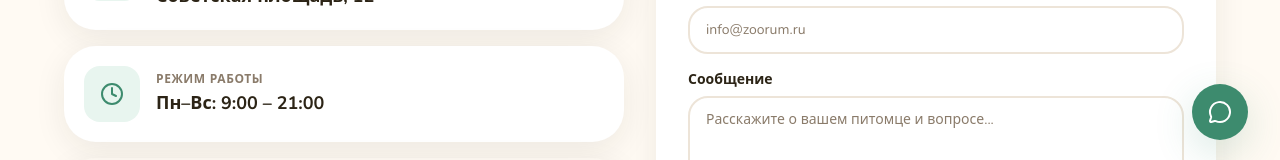
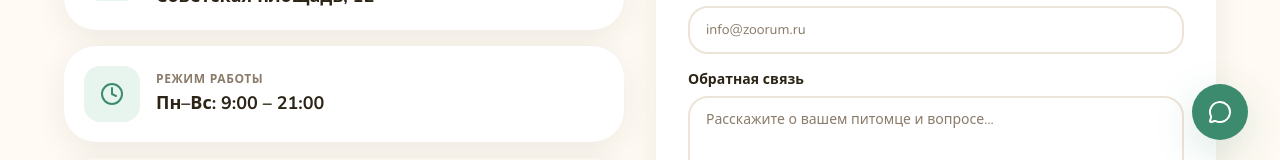
Before and after one commit to nelsyqq/ZOORUM, a Vue app: page /contacts in a window 1280 px wide. Shown: the part 628-788 px from the top of the page. Built offline with nearby package versions, Linux system fonts and the light colour scheme; no server answers.

Commit message:
change Сообщение to Обратная связь in feedback forms

```diff
--- a/src/components/layout/FeedbackForm.vue
+++ b/src/components/layout/FeedbackForm.vue
@@ -147,7 +147,7 @@ function toggle() {
               </div>
 
               <div>
-                <label class="label" for="fb-message">Сообщение</label>
+                <label class="label" for="fb-message">Обратная связь</label>
                 <textarea
                   id="fb-message"
                   v-model="form.message"
--- a/src/views/ContactsView.vue
+++ b/src/views/ContactsView.vue
@@ -72,7 +72,7 @@ function submit() {
         <div><label class="label">Имя</label><input v-model="form.name" class="input" :class="{ 'input-error': errors.name }" placeholder="Как к вам обращаться?" /><p v-if="errors.name" class="error-text">{{ errors.name }}</p></div>
         <div><label class="label">Телефон</label><input :value="form.phone" type="tel" class="input" placeholder="+7 (___) ___-__-__" @input="onPhoneInput" /><p v-if="errors.phone" class="error-text">{{ errors.phone }}</p></div>
         <div><label class="label">Email</label><input v-model="form.email" type="email" class="input" placeholder="info@zoorum.ru" /><p v-if="errors.email" class="error-text">{{ errors.email }}</p></div>
-        <div><label class="label">Сообщение</label><textarea v-model="form.message" rows="4" class="input resize-none" placeholder="Расскажите о вашем питомце и вопросе..." /><p v-if="errors.message" class="error-text">{{ errors.message }}</p></div>
+        <div><label class="label">Обратная связь</label><textarea v-model="form.message" rows="4" class="input resize-none" placeholder="Расскажите о вашем питомце и вопросе..." /><p v-if="errors.message" class="error-text">{{ errors.message }}</p></div>
         <button type="submit" class="btn-forest btn-block"><Send class="h-4 w-4" /> Отправить</button>
       </form>
     </div>
```
